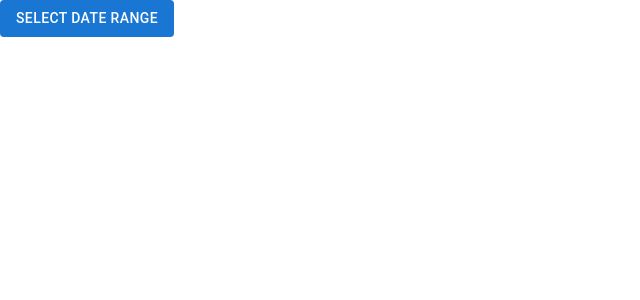
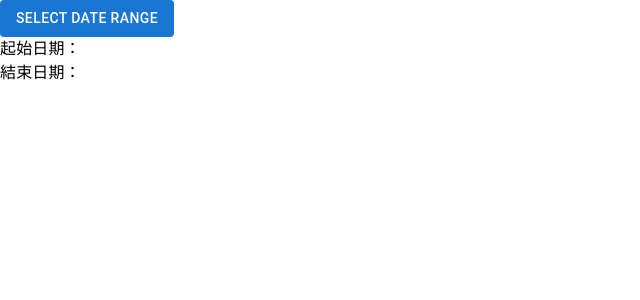
Before and after one commit to tzynwang/calendar-range-picker, a React (Create React App) app: page / in a window 1280 px wide. Shown: the top 300 px of the page, without its empty margins (0-640 px from the left). Built offline with nearby package versions, Linux system fonts and the light colour scheme.

Commit message:
[feat] Get dateRange from DateRangePicker

```diff
--- a/src/components/App/index.tsx
+++ b/src/components/App/index.tsx
@@ -1,10 +1,32 @@
-import React, { memo } from "react";
+import React, { memo, useState } from "react";
+import dayjs from "dayjs";
+
 import DateRangePicker from "@Components/Common/DateRangePicker";
+import Typography from "@mui/material/Typography";
+
+import { DateRange } from "./types";
+
+const DATE_RANGE: DateRange = {
+  start: "",
+  end: "",
+};
 
 function App(): React.ReactElement {
+  const [dateRange, setDateRange] = useState(DATE_RANGE);
+
   return (
     <main>
-      <DateRangePicker />
+      <DateRangePicker setDateRange={setDateRange} />
+      <Typography>
+        起始日期：
+        {dateRange.start.length > 0 &&
+          dayjs(dateRange.start).format("YYYY年MM月DD日")}
+      </Typography>
+      <Typography>
+        結束日期：
+        {dateRange.end.length > 0 &&
+          dayjs(dateRange.end).format("YYYY年MM月DD日")}
+      </Typography>
     </main>
   );
 }
--- /dev/null
+++ b/src/components/App/types.d.ts
@@ -0,0 +1,4 @@
+export interface DateRange {
+  start: string;
+  end: string;
+}
```
